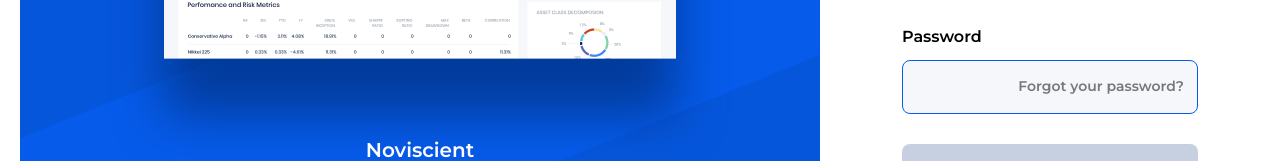
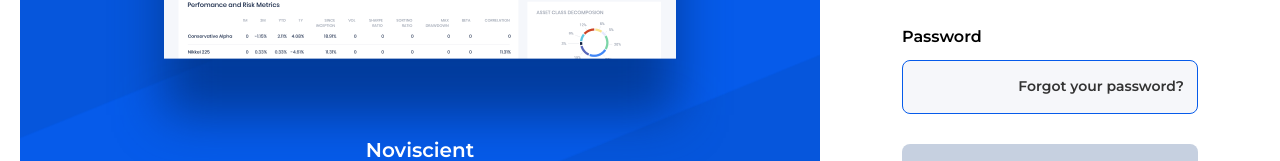
Before and after one commit to n7-remax/react-login, a React (Create React App) app: page / in a window 1280 px wide. In both pictures the pointer is over the link "Forgot your password?". Shown: the part 443-604 px from the top of the page. Built offline with nearby package versions, Linux system fonts and the light colour scheme.

Commit message:
added missing hover effects

```diff
--- a/src/style/style.css
+++ b/src/style/style.css
@@ -55,6 +55,12 @@
   position: absolute;
   top: 47px;
   right: 14px;
+  transition: 0.3s;
+}
+
+.input a:hover {
+    color: #333333;
+    transition: 0.3s;
 }
 
 .input input {
@@ -171,6 +177,11 @@
   line-height: 24px;
   color: #75777a;
   margin-right: 25px;
+  transition: 0.3s;
+}
+.links a:hover {
+  color: #333333;
+  transition: 0.3s;
 }
 
 @keyframes shake {
```
Also changed, not shown: 1 other file (tests, documents, lock files or other folders).
